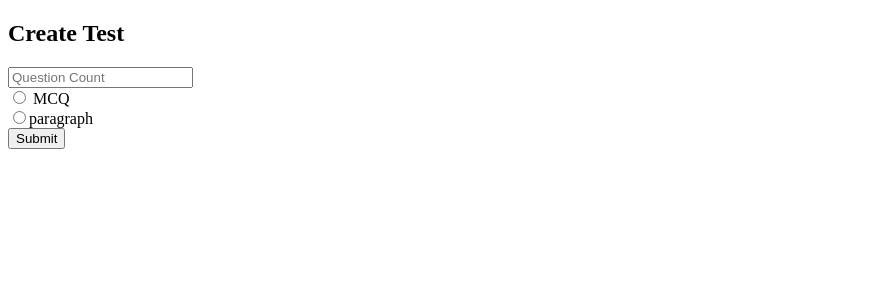
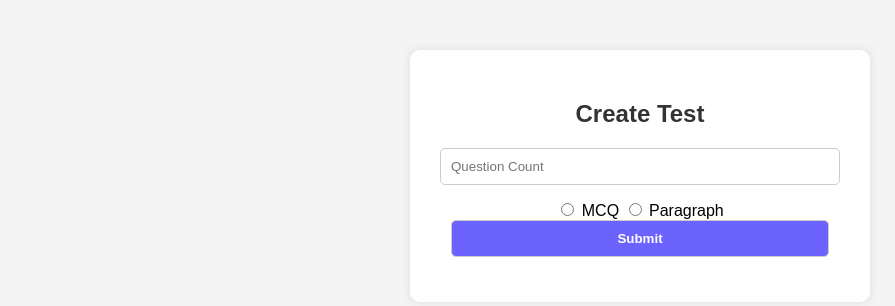
Before and after one commit to atharvaKhewalkar/Thesupervisor, a Flask app: page /typeofque in a window 1280 px wide. Shown: the top 306 px of the page, without its empty margins (0-895 px from the left). Run offline with Flask 2, Linux system fonts and the light colour scheme; some libraries are stand-ins or nearby versions.

Commit message:
typeofques css added

```diff
--- /dev/null
+++ b/app/static/css/typeofques.css
@@ -0,0 +1,60 @@
+/* Reset default margin and padding */
+html, body {
+    margin: 0;
+    padding: 0;
+}
+
+/* Apply a background color to the body */
+body {
+    font-family: 'Arial', sans-serif;
+    background-color: #f4f4f4;
+}
+
+/* Center the form */
+.testcreation {
+    margin: 50px auto;
+    max-width: 400px;
+    background-color: #fff;
+    border-radius: 10px;
+    box-shadow: 0 0 10px rgba(0, 0, 0, 0.1);
+    padding: 30px;
+    text-align: center;
+}
+
+/* Style the heading */
+h2 {
+    margin-bottom: 20px;
+    color: #333;
+}
+
+/* Style form inputs */
+input[type="number"],
+input[type="submit"] {
+    padding: 10px;
+    margin-bottom: 15px;
+    width: calc(100% - 22px); /* Adjust width to accommodate padding and borders */
+    border-radius: 5px;
+    border: 1px solid #ccc;
+    transition: border-color 0.3s ease;
+}
+
+/* Change border color on input focus */
+input[type="number"]:focus,
+input[type="radio"]:focus,
+input[type="submit"]:focus {
+    outline: none;
+    border-color: #6c63ff;
+}
+
+/* Style the submit button */
+input[type="submit"] {
+    background-color: #6c63ff;
+    color: #fff;
+    cursor: pointer;
+    font-weight: bold;
+}
+
+/* Hover effect for the submit button */
+input[type="submit"]:hover {
+    background-color: #5248d6;
+}
--- a/app/templates/html/answer_checking.html
+++ b/app/templates/html/answer_checking.html
@@ -7,6 +7,7 @@
     <!-- Link your custom CSS file -->
     <link href="https://stackpath.bootstrapcdn.com/bootstrap/4.5.2/css/bootstrap.min.css" rel="stylesheet">
     <link rel="stylesheet" type="text/css" href="{{ url_for('static', filename='css/answer_checking.css') }}">
+    <link href="https://fonts.googleapis.com/css2?family=Montserrat:wght@400;700&family=Roboto:wght@400;700&display=swap" rel="stylesheet">
 </head>
 <body>
     <h1>Answer Checking - Test {{ test_id }}</h1>
--- a/app/templates/html/question_addition.html
+++ b/app/templates/html/question_addition.html
@@ -5,11 +5,12 @@
     <meta charset="UTF-8">
     <meta name="viewport" content="width=device-width, initial-scale=1.0">
     <title>Create Test</title>
+    <link href="https://stackpath.bootstrapcdn.com/bootstrap/4.5.2/css/bootstrap.min.css" rel="stylesheet">
+    <link rel="stylesheet" type="text/css" href="{{ url_for('static', filename='css/createtest.css') }}">
 
 </head>
 
 <body>
-    <link rel="stylesheet" type="text/css" href="{{ url_for('static', filename='css/createtest.css') }}">
     <section class="createtest">
         <h1 align="center">Create Test</h1>
         <form method="post" action="{{ url_for('main.create_test_mcq') }}" enctype="multipart/form-data">
--- a/app/templates/html/teacher_check_answer.html
+++ b/app/templates/html/teacher_check_answer.html
@@ -8,6 +8,7 @@
     <title>Check Student Answer</title>
     <link href="https://stackpath.bootstrapcdn.com/bootstrap/4.5.2/css/bootstrap.min.css" rel="stylesheet">
     <link rel="stylesheet" type="text/css" href="{{ url_for('static', filename='css/answer_checking.css') }}">
+    <link href="https://fonts.googleapis.com/css2?family=Montserrat:wght@400;700&family=Roboto:wght@400;700&display=swap" rel="stylesheet">
 </head>
 <body>
     <h1>Checking Answers for Test {{ test_id }}</h1>
--- a/app/templates/html/typeOfQues.html
+++ b/app/templates/html/typeOfQues.html
@@ -4,6 +4,9 @@
 <head>
     <meta charset="UTF-8">
     <meta name="viewport" content="width=device-width, initial-scale=1.0">
+    <link rel="stylesheet" type="text/css" href="{{ url_for('static', filename='css/typeofques.css') }}">
+    <link href="https://fonts.googleapis.com/css2?family=Montserrat:wght@400;700&family=Roboto:wght@400;700&display=swap"
+        rel="stylesheet">
     <title>Test creation</title>
 </head>
 
@@ -13,10 +16,11 @@
         <h2>Create Test</h2>
         <form method="POST" action="{{ url_for('main.questionCount') }}">
             <input type="number" name="count" placeholder="Question Count"><br>
-            <input type="radio" name="que_type" value="mcq"> MCQ<br>
-            <input type="radio" name="que_type" value="paragraph">paragraph<br>
+            <input type="radio" name="que_type" value="mcq" id="mcq">
+            <label for="mcq">MCQ</label>
+            <input type="radio" name="que_type" value="paragraph" id="paragraph">
+            <label for="paragraph">Paragraph</label>
             <input type="submit" placeholder="Submit">
-
         </form>
     </div>
 
```
Also changed, not shown: app/static/css/answer_checking.css (+8 -1 lines), app/static/css/teacherdash.css (+9 -0 lines).
